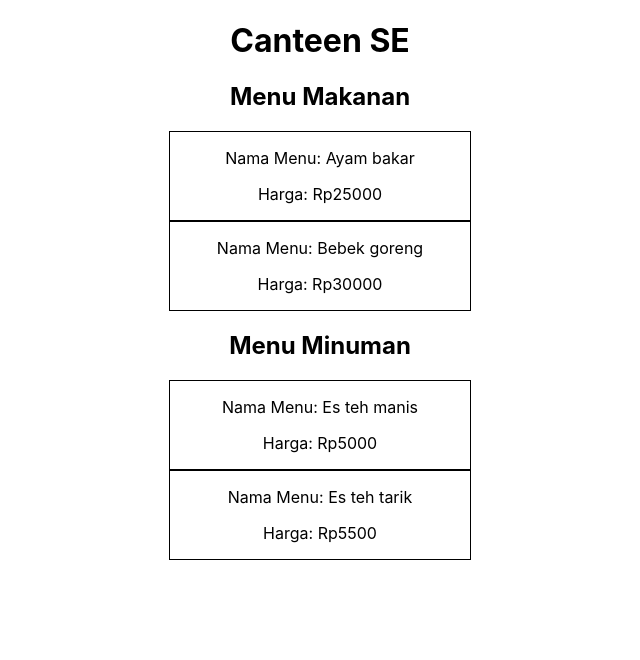
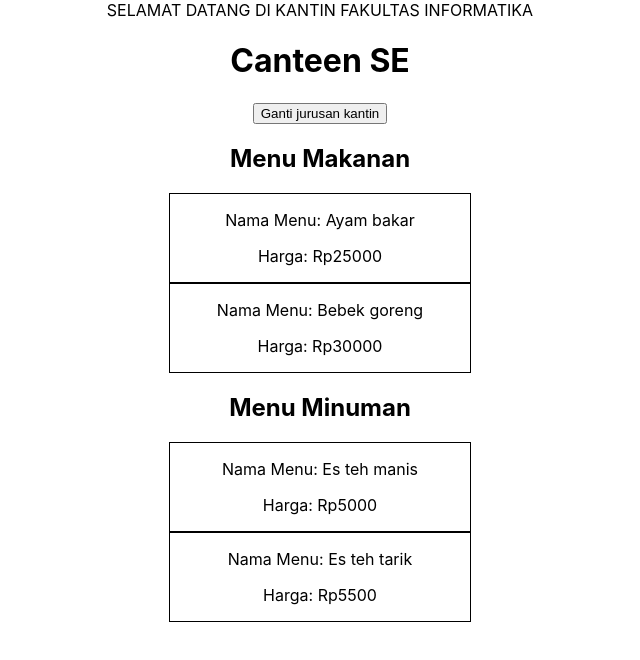
Before and after one commit to Jercarlo80/canteen-app, a React (Create React App) app: page / in a window 1280 px wide. Shown: the top 660 px of the page, without its empty margins (320-960 px from the left). Built offline with nearby package versions, Linux system fonts and the light colour scheme.

Commit message:
menambahkan-button-ganti-jurusan

```diff
--- a/src/App.js
+++ b/src/App.js
@@ -10,13 +10,19 @@ class App extends Component {
       namaKantin: "Canteen SE",
     }
   }
+  handleGantiNama = (nama) => {
+    this.setState({namaKantin: nama})
+  }
+
   render(){
     return(
-      <div className='App'>
+      <div className='App'> SELAMAT DATANG DI KANTIN FAKULTAS INFORMATIKA
         <h1 className='header-name-canteen-se'>{this.state.namaKantin}</h1>
+        <button onClick={() => this.handleGantiNama("IF")}>Ganti jurusan kantin</button>
         <h2 className='header-menu-makanan'>Menu Makanan</h2>
         <MenuMakanan namaMenu={"Ayam bakar"} hargaMenu={25000}/>
         <MenuMakanan namaMenu={"Bebek goreng"} hargaMenu={30000}/>
+
         <h2 className='header-menu-minuman'>Menu Minuman</h2>
         <MenuMinuman namaMenu={"Es teh manis"} hargaMenu={5000}/>
         <MenuMinuman namaMenu={"Es teh tarik"} hargaMenu={5500}/>
```
